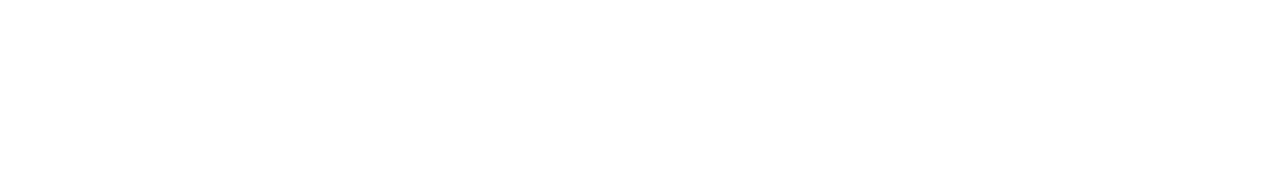
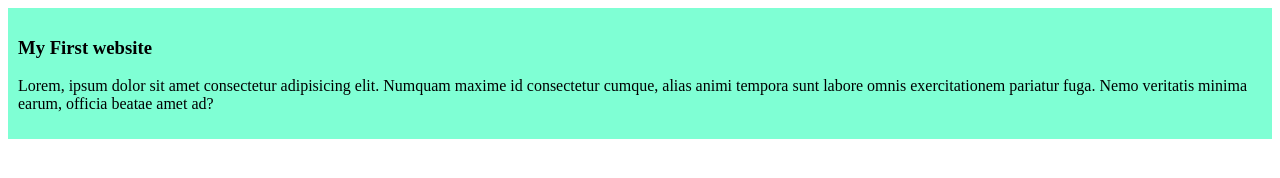
Before and after one commit to sazzadrafi/my-simple-website, a plain HTML site: page index.html in a window 1280 px wide. Drawn offline with Linux system fonts and the light colour scheme.

Commit message:
added the first  blog

```diff
--- a/index.html
+++ b/index.html
@@ -7,6 +7,11 @@
     <link rel="stylesheet" href="styles.css">
 </head>
 <body>
-
+    <div>
+        <h3>My First website</h3>
+            <p>
+                Lorem, ipsum dolor sit amet consectetur adipisicing elit. Numquam maxime id consectetur cumque, alias animi tempora sunt labore omnis exercitationem pariatur fuga. Nemo veritatis minima earum, officia beatae amet ad?
+            </p>
+    </div>
 </body>
 </html>
--- a/styles.css
+++ b/styles.css
@@ -0,0 +1,5 @@
+ div{
+    background-color: aquamarine;
+    padding: 10px;
+    /* margin:  4px; */
+ }
```
